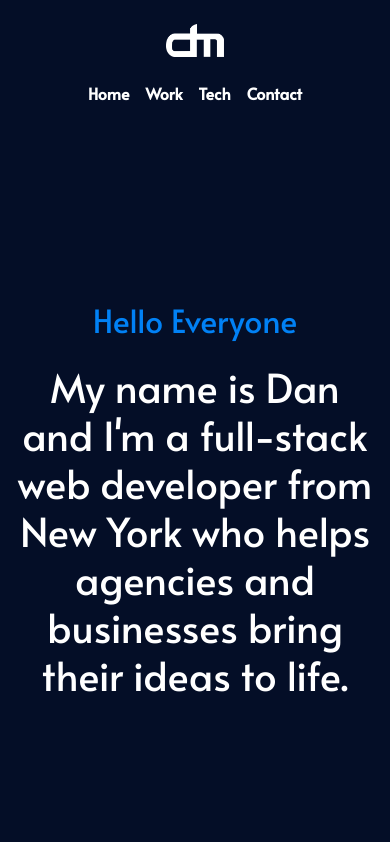
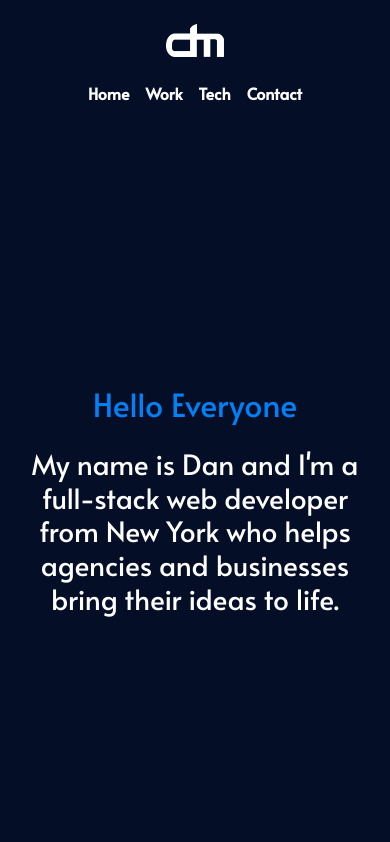
Before and after one commit to dmls/portfolio, a React (Create React App) app: page / in a window 390 px wide. Shown: the top 842 px of the page. Built offline with nearby package versions, Linux system fonts and the light colour scheme.

Commit message:
Add smaller intro text for mobile

```diff
--- a/src/Components/Intro.js
+++ b/src/Components/Intro.js
@@ -4,6 +4,8 @@ import SectionBgText from './SectionBgText';
 
 class Intro extends React.Component {
   render() {
+    let copy = 'My name is Dan and I\'m a full-stack web developer from New York who helps agencies and businesses bring their ideas to life.';
+
     let content = (
       <Col className="align-middle mt-auto mb-auto">
         <Row>
@@ -14,7 +16,9 @@ class Intro extends React.Component {
 
         <Row className="justify-content-center">
           <Col sm={8} className="text-white py-3">
-            <h1>My name is Dan and I'm a full-stack web developer from New York who helps agencies and businesses bring their ideas to life.</h1>
+            <h1 className="d-none d-lg-block">{copy}</h1>
+
+            <h3 className="d-block d-lg-none">{copy}</h3>
           </Col>
         </Row>
       </Col>
```
